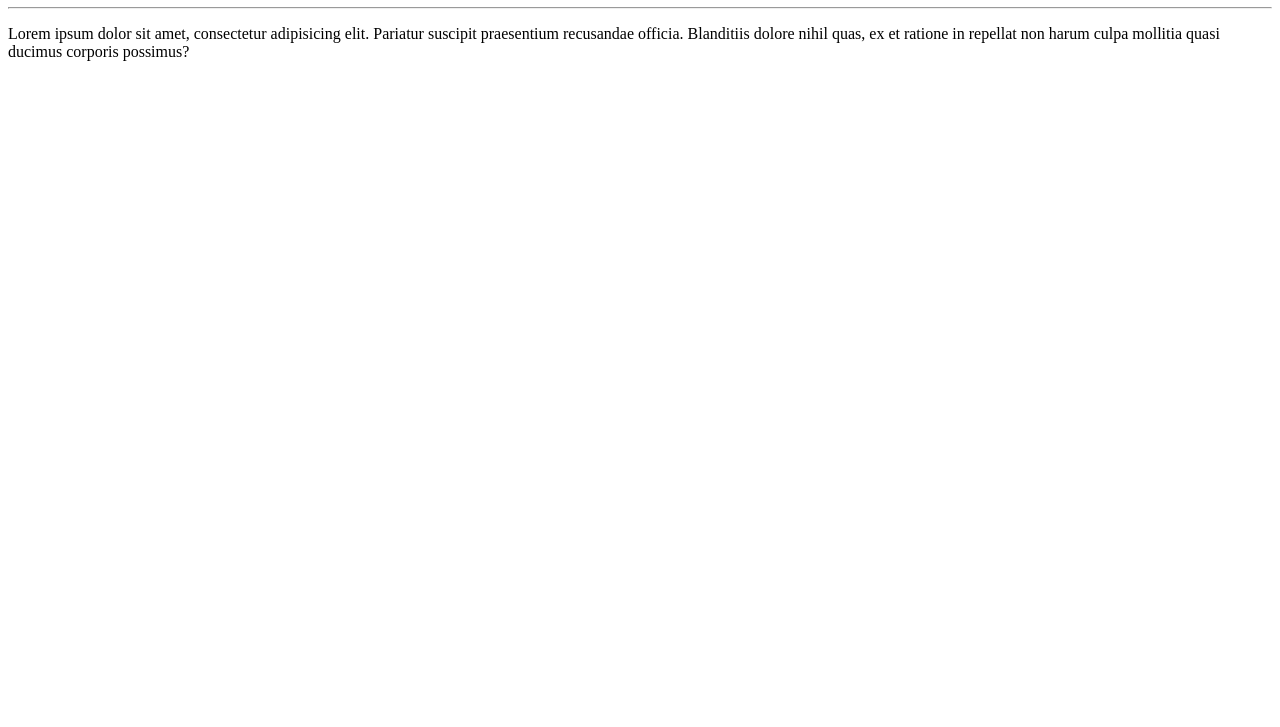
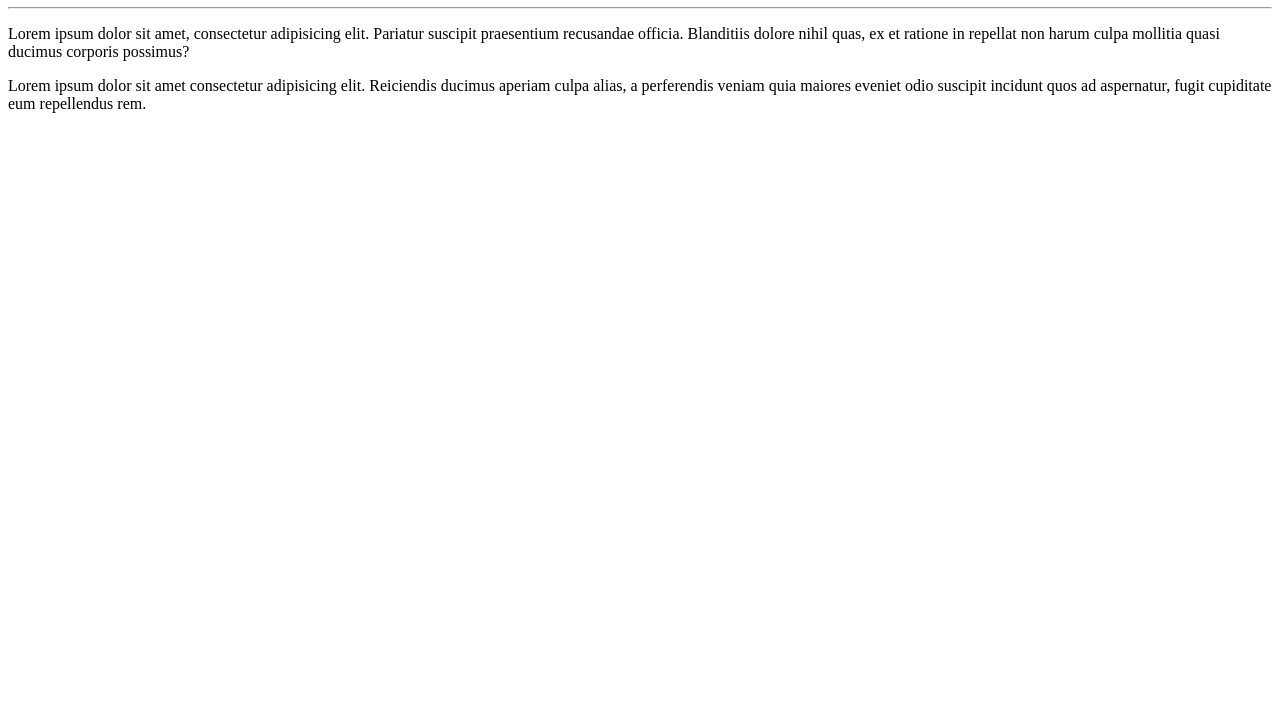
Before and after one commit to Noxezin/Hello-World, a plain HTML site: page site-exemplo/index.html in a window 1280 px wide. Shown: the part 73-800 px from the top of the page. Drawn offline with Linux system fonts and the light colour scheme.

Commit message:
Adicionei um paragrafo

```diff
--- a/site-exemplo/index.html
+++ b/site-exemplo/index.html
@@ -8,6 +8,6 @@
 <body>
     <h1>Olá, Mundo</h1>
     <hr>
-    <p>Lorem ipsum dolor sit amet, consectetur adipisicing elit. Pariatur suscipit praesentium recusandae officia. Blanditiis dolore nihil quas, ex et ratione in repellat non harum culpa mollitia quasi ducimus corporis possimus?</p>
+    <p>Lorem ipsum dolor sit amet, consectetur adipisicing elit. Pariatur suscipit praesentium recusandae officia. Blanditiis dolore nihil quas, ex et ratione in repellat non harum culpa mollitia quasi ducimus corporis possimus?<p>Lorem ipsum dolor sit amet consectetur adipisicing elit. Reiciendis ducimus aperiam culpa alias, a perferendis veniam quia maiores eveniet odio suscipit incidunt quos ad aspernatur, fugit cupiditate eum repellendus rem.</p>
 </body>
 </html>
```
